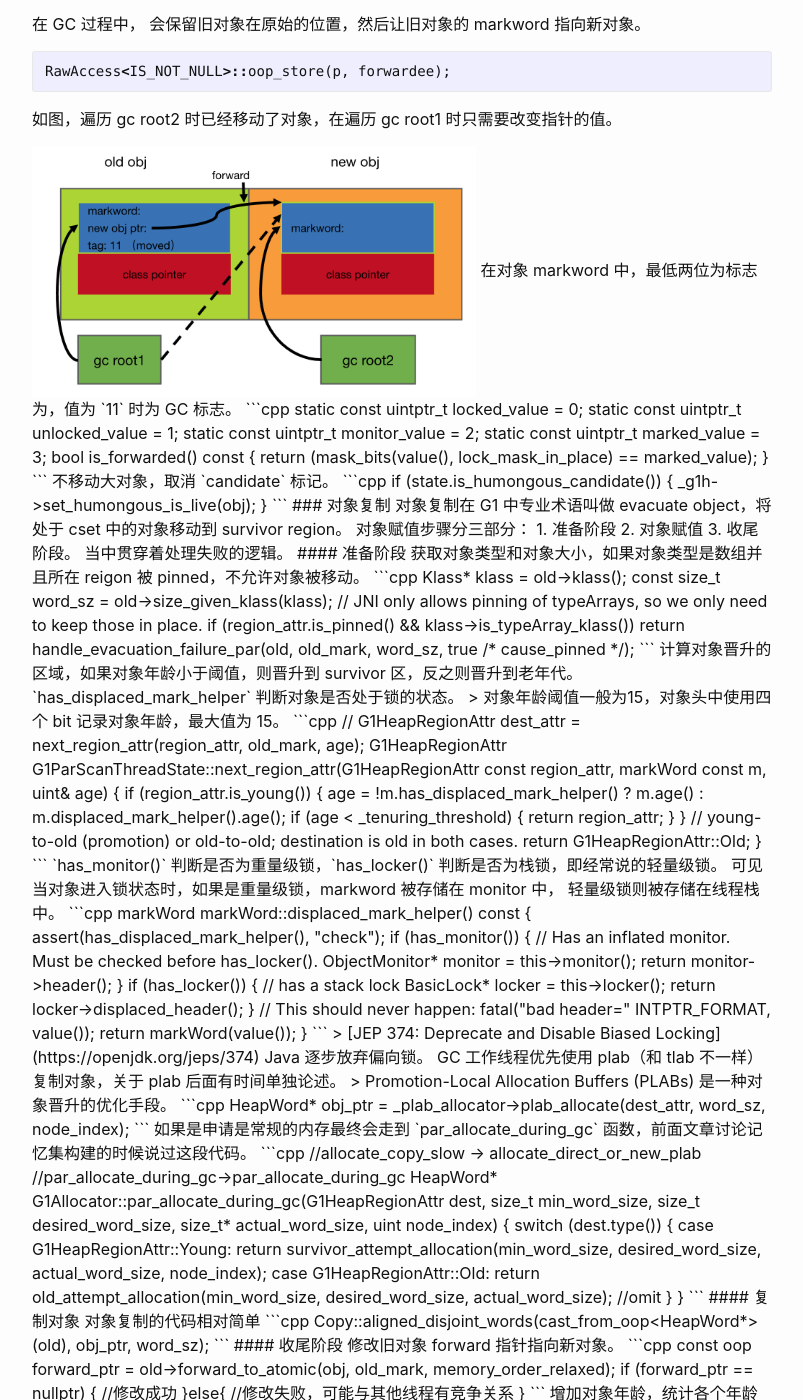
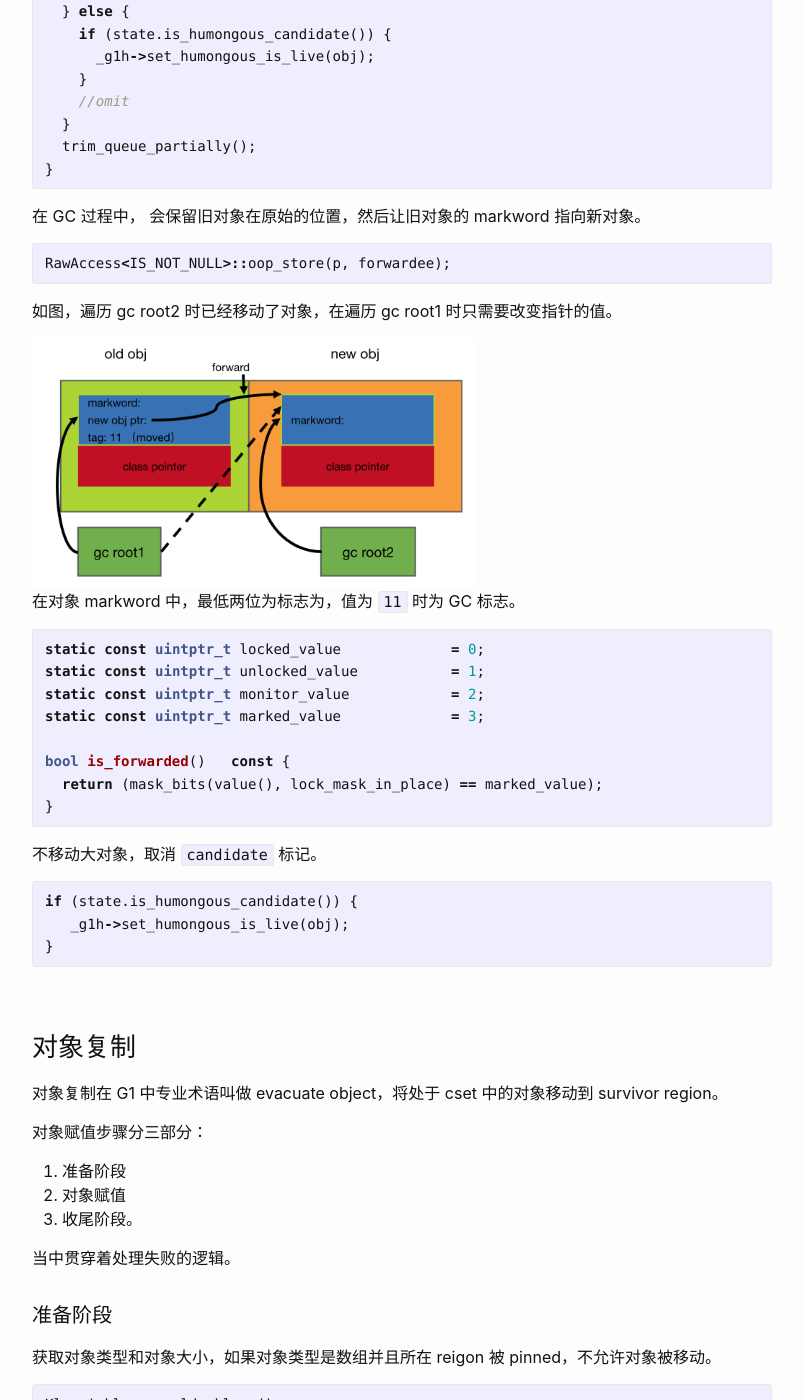
Before and after one commit to yoa1226/yoa1226.github.io, a Jekyll site: the page built from _posts/2024-08-25-g1-gc-young-gc-root-scan.md, in a window 1280 px wide and 1400 px high, scrolled down 7563 px. Shown: the whole window, without its empty margins (238-1041 px from the left). Built offline with Jekyll 4.4.1, drawn with Linux system fonts in a browser that asks for light colours; some of the changed text lies outside the part shown.

Commit message:
fix image element

```diff
--- a/_posts/2024-08-25-g1-gc-young-gc-root-scan.md
+++ b/_posts/2024-08-25-g1-gc-young-gc-root-scan.md
@@ -323,7 +323,7 @@ RawAccess<IS_NOT_NULL>::oop_store(p, forwardee);
 
 如图，遍历 gc root2 时已经移动了对象，在遍历 gc root1 时只需要改变指针的值。
 
-<image src="/assets/gc-young-gc-root-scan/g1-gc-ygc-gc-root-scan-copy-obj.png" width="60%">
+<image src="/assets/gc-young-gc-root-scan/g1-gc-ygc-gc-root-scan-copy-obj.png" width="60%"/>
 
 在对象 markword 中，最低两位为标志为，值为 `11` 时为 GC 标志。
 
```
